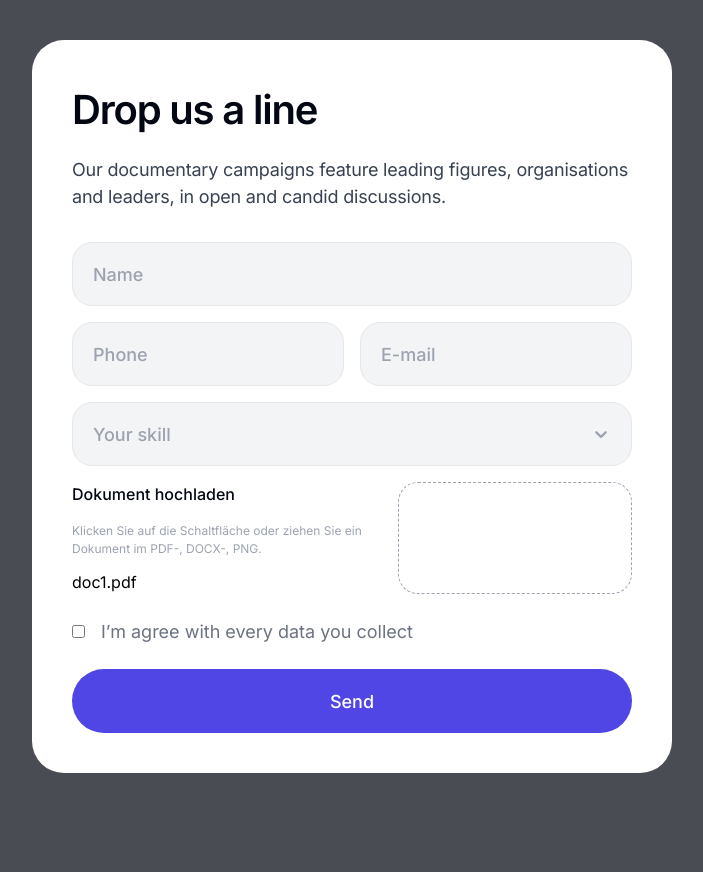
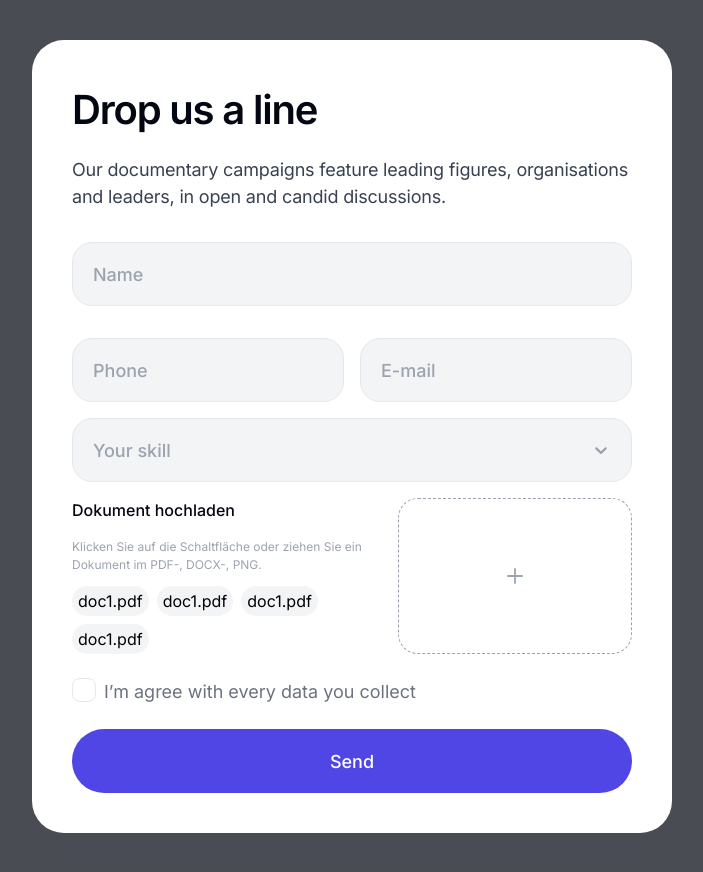
Before and after one commit to OddyHater/einzelwerk-test, a Next.js app: page / in a window 1280 px wide. Shown: the whole page, without its empty margins (288-991 px from the left). Before the commit the page ends 813 px from the top, so only its background shows below. Built offline with nearby package versions, Linux system fonts and the light colour scheme.

Commit message:
droparea styles

```diff
--- a/app/globals.css
+++ b/app/globals.css
@@ -20,3 +20,7 @@ body {
 
   background-color: theme('colors.ui-gray.bg');
 }
+
+input:checked + svg {
+  display: block;
+}
--- a/src/components/Document.jsx
+++ b/src/components/Document.jsx
@@ -20,15 +20,17 @@ const subtitleClassName = cx(
 );
 
 const listClassName = cx(
-  ''
+  'flex flex-wrap gap-8px'
 );
 
 const itemClassName = cx(
-  ''
+  'bg-ui-gray-100',
+  'px-6px py-3px',
+  'rounded-1000px'
 );
 
 const dropAreaClassName = cx(
-  'max-w-[234px] flex-1',
+  'max-w-[234px] flex-1 flex justify-center items-center',
   'border-[1px] border-ui-gray-400 border-dashed',
   'rounded-20px'
 );
@@ -43,10 +45,15 @@ const Document = () => {
         </p>
         <ul className={listClassName}>
           <li className={itemClassName}>doc1.pdf</li>
+          <li className={itemClassName}>doc1.pdf</li>
+          <li className={itemClassName}>doc1.pdf</li>
+          <li className={itemClassName}>doc1.pdf</li>
         </ul>
       </div>
       <div className={dropAreaClassName}>
-
+        <svg xmlns="http://www.w3.org/2000/svg" width="24" height="24" viewBox="0 0 24 24" fill="none">
+          <path d="M12 5V19M5 12H19" stroke="#9CA3AF" strokeWidth="1.8" strokeLinecap="round" strokeLinejoin="round"/>
+        </svg>
       </div>
   </div>
   );
--- a/src/components/Form.jsx
+++ b/src/components/Form.jsx
@@ -1,129 +1,188 @@
-'use client'
+"use client";
 
-import React from 'react';
-import Select from 'react-select';
-import { cx } from 'class-variance-authority';
-import clsx from 'clsx';
-import { useForm } from 'react-hook-form';
+import React from "react";
+import Select from "react-select";
+import { cx } from "class-variance-authority";
+import clsx from "clsx";
+import { useForm, Controller } from "react-hook-form";
 
-import TitleContainer from './TitleContainer';
-import Document from './Document';
+import TitleContainer from "./TitleContainer";
+import Document from "./Document";
 
 const formWrapperClassName = cx(
-  'flex-1',
-  'flex flex-col',
-  'box-border',
-  'max-w-640px min-h-640px p-40px',
+  "flex-1",
+  "flex flex-col",
+  "box-border",
+  "max-w-640px min-h-640px p-40px",
 
-  'bg-white',
+  "bg-white",
 
-  'rounded-32px',
+  "rounded-32px"
 );
 
 const inputsContainerClassName = cx(
-  'grid grid-cols-2 gap-16px mb-16px'
+  "grid grid-cols-2 gap-16px mb-16px"
 );
 
 const submitButtonClassName = cx(
-  'flex justify-center items-center',
-  'h-64px',
+  "flex justify-center items-center",
+  "h-64px",
 
-  'font-medium text-18px text-white',
+  "font-medium text-18px text-white",
 
-  'bg-ui-blue-600 hover:bg-ui-blue-500',
-  'rounded-10000px'
+  "bg-ui-blue-600 hover:bg-ui-blue-500",
+  "rounded-10000px"
 );
 
 const inputClassName = cx(
-  'h-64px',
-  'px-20px',
-  'bg-gray-100',
-  'rounded-20px border border-ui-gray-200',
-  'text-18px font-medium text-ui-gray-950',
-  'focus:outline-none',
+  "h-64px",
+  "px-20px",
+  "bg-gray-100",
+  "rounded-20px border border-ui-gray-200",
+  "text-18px font-medium text-ui-gray-950",
+  "focus:outline-none"
 );
 
 const checkboxContainer = cx(
-  'flex gap-16px items-center mt-auto mb-24px',
-  'text-18px text-ui-gray-500 leading-26px'
+  "flex gap-16px items-center mt-auto mb-24px",
+  "text-18px text-ui-gray-500 leading-26px"
 );
 
 const selectClassName = cx(
-  'h-64px',
-  'flex',
-  'bg-gray-100',
-  'rounded-20px border border-ui-gray-200',
-  'text-18px font-medium',
-  'justify-between',
+  "h-64px",
+  "flex",
+  "bg-gray-100",
+  "rounded-20px border border-ui-gray-200",
+  "text-18px font-medium",
+  "justify-between"
 );
 
 const options = [
-  { value: 'junior', label: 'Junior' },
-  { value: 'middle', label: 'Middle' },
-  { value: 'senior', label: 'Senior' },
-  { value: 'lead', label: 'Lead' },
-  { value: 'cto', label: 'CTO' },
+  { value: "junior", label: "Junior" },
+  { value: "middle", label: "Middle" },
+  { value: "senior", label: "Senior" },
+  { value: "lead", label: "Lead" },
+  { value: "cto", label: "CTO" },
 ];
 
 const Form = () => {
-  const { register, handleSubmit } = useForm();
-  const submit = (data) => {
+  const {
+    register,
+    handleSubmit,
+    reset,
+    formState: {
+      errors,
+    },
+  } = useForm();
+
+  const OnSubmit = (data) => {
     console.log(data);
-  }
+    reset();
+  };
 
   return (
     <div className={formWrapperClassName}>
       <TitleContainer
-        title={'Drop us a line'}
-        subtitle={'Our documentary campaigns feature leading figures, organisations and leaders, in open and candid discussions.'}
+        title={"Drop us a line"}
+        subtitle={"Our documentary campaigns feature leading figures, organisations and leaders, in open and candid discussions."}
       />
       {/* Вынести form в компонент */}
       {/* Перенести стили в переменную */}
       <form
-        className='flex-1 flex flex-col mt-32px'
-        onSubmit={handleSubmit(submit)}
+        className="flex-1 flex flex-col mt-32px"
+        onSubmit={handleSubmit(OnSubmit)}
       >
         <div className={inputsContainerClassName}>
           {/* Вынести инпуты в компоненты */}
           {/* Перенести стили в переменную */}
-          <input type="text" name="name" id="name" placeholder='Name' className={`${inputClassName} col-span-full`} {...register('name', { required: true })} />
-          <input type="text" name="phone" id="phone" placeholder='Phone' className={`${inputClassName} col-start-1 col-end-2`} {...register('phone')} />
-          <input type="text" name="email" id="email" placeholder='E-mail' className={`${inputClassName} col-start-2 col-end-3`} {...register('email')} />
+          <input
+            type="text"
+            name="name"
+            id="name"
+            placeholder="Name"
+            className={`${inputClassName} col-span-full`}
+            {...register("name", {
+              required: 'Поле обязательно к заполнению',
+              minLength: {
+                value: 2,
+                message: 'Минимум 2 символа'
+              }
+            })}
+          />
+          <div>
+            {errors?.name && <>{errors?.name?.message || '123'}</>}
+          </div>
 
-          <Select
-            instanceId={'grade'}
+          <input
+            type="text"
+            name="phone"
+            id="phone"
+            placeholder="Phone"
+            className={`${inputClassName} col-start-1 col-end-2`}
+            {...register("phone")}
+          />
+
+          <input
+            type="text"
+            name="email"
+            id="email"
+            placeholder="E-mail"
+            className={`${inputClassName} col-start-2 col-end-3`}
+            {...register("email")}
+          />
+
+
+        <Select
+          instanceId={"grade"}
             unstyled
-            maxMenuHeight={'auto'}
+            maxMenuHeight={"auto"}
             className={`${selectClassName} col-span-full`}
             classNames={{
-              control: () => 'flex-1 text-ui-gray-400 px-20px hover:cursor-pointer',
-              menu: () => 'mt-8px bg-ui-gray-100 rounded-20px font-arboria',
+              control: () =>
+              "flex-1 text-ui-gray-400 px-20px hover:cursor-pointer",
+              menu: () => "mt-8px bg-ui-gray-100 rounded-20px font-arboria",
               option: ({ isFocused, isSelected }) =>
               clsx(
-                isSelected && 'text-ui-gray-950',
-                'px-24px py-18px [&:not(:last-child)]:border-b-2 border-ui-gray-200 hover:cursor-pointer text-ui-gray-400'
-              ),
-              singleValue: () => 'text-ui-gray-950 font-arboria'
-            }}
-            placeholder='Your skill'
+                isSelected && "text-ui-gray-950",
+                "px-24px py-18px [&:not(:last-child)]:border-b-2 border-ui-gray-200 hover:cursor-pointer text-ui-gray-400"
+                ),
+                singleValue: () => "text-ui-gray-950 font-arboria",
+              }}
+              placeholder="Your skill"
             options={options}
-          />
-
+        />
         </div>
 
         <Document />
 
         <div className={checkboxContainer}>
-          <input type="checkbox" name='privacy' id='privacy' required />
-          <label htmlFor="privacy">I’m agree with every data you collect</label>
+          <label className="flex justify-start items-start">
+            <div className="bg-white border-[1px] rounded-8px border-ui-gray-200 w-6 h-6 flex flex-shrink-0 justify-center items-center mr-2 focus-within:border-ui-blue-600">
+              <input type="checkbox" className="opacity-0 absolute" />
+              <svg
+                xmlns="http://www.w3.org/2000/svg"
+                width="16"
+                height="16"
+                viewBox="0 0 16 16"
+                fill="none"
+                className="fll-currenit hidden pointer-events-none"
+              >
+                <path
+                  d="M2.25 8L5.01193 11.5511C5.39578 12.0446 6.13331 12.0688 6.54869 11.6015L13.75 3.5"
+                  stroke="#4F46E5"
+                  strokeWidth="1.5"
+                />
+              </svg>
+            </div>
+            <div className="select-none">I’m agree with every data you collect</div>
+          </label>
         </div>
-        <button
-          className={submitButtonClassName}
-          type='submit'
-        >
+
+        <button className={submitButtonClassName} type="submit">
           Send
         </button>
       </form>
+
     </div>
   );
 };
--- a/tailwind.config.js
+++ b/tailwind.config.js
@@ -11,12 +11,18 @@ module.exports = {
       maxWidth: {
         '640px': '640px',
       },
+      width: {
+        '24px': '24px',
+      },
       height: {
+        '24px': '24px',
         '64px': '64px',
       },
       padding: {
+        '3px': '3px',
+        '6px': '6px',
+        '18px': '18px',
         '20px': '20px',
-        '18px': '18px',
         '24px': '24px',
         '40px': '40px',
       },
@@ -28,6 +34,7 @@ module.exports = {
         '32px': '32px',
       },
       gap: {
+        '8px': '8px',
         '16px': '16px',
         '32px': '32px',
       },
@@ -50,9 +57,11 @@ module.exports = {
         }
       },
       borderRadius: {
+        '8px': '8px',
         '20px': '20px',
         '24px': '24px',
         '32px': '32px',
+        '1000px': '1000px',
         '10000px': '10000px',
       },
       fontSize: {
```
